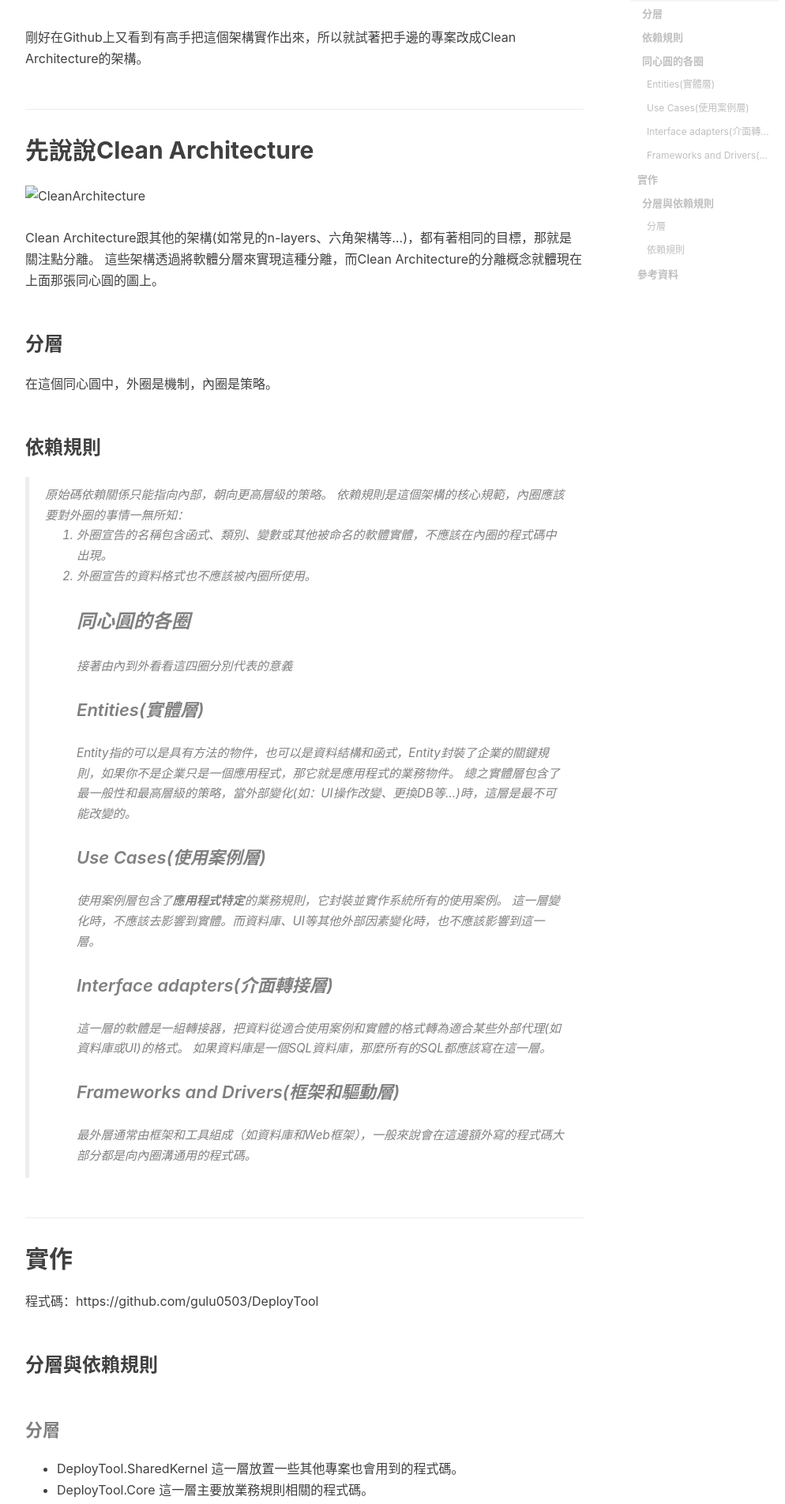
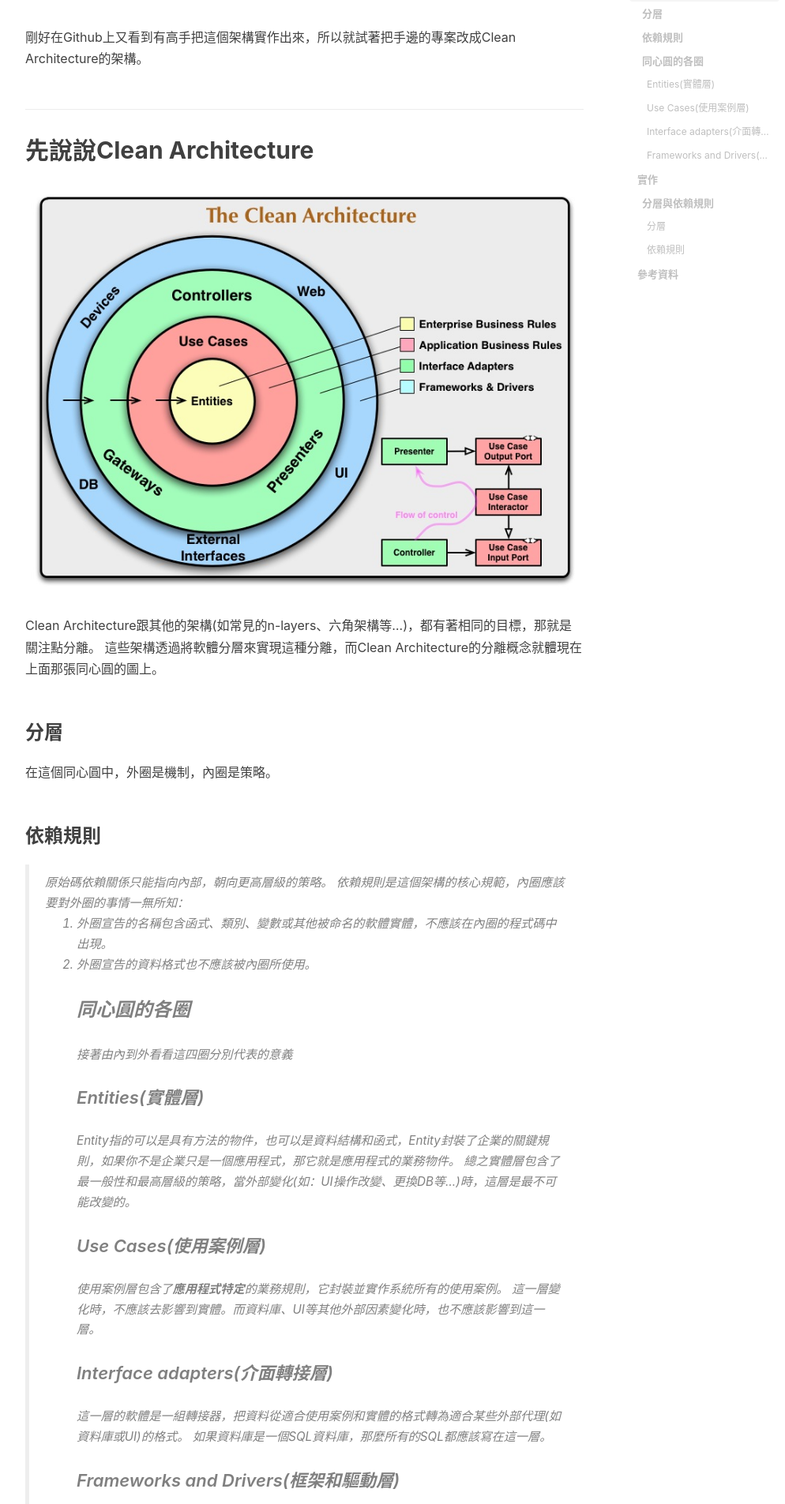
Before and after one commit to gulu0503/gulu0503.github.io, a Jekyll site: the page built from _posts/clean-architecture/2020-08-01-clean-architecture.md, in a window 1280 px wide. Shown: the part 501-2406 px from the top of the page at 79% size, without its empty margins (233-1227 px from the left). Built offline with Jekyll 4.4.1, drawn with Linux system fonts in a browser that asks for light colours; nearby versions of some CDN libraries; comment, search, counter and statistics services are not loaded.

Commit message:
modify Clean Architecture

```diff
--- a/_posts/clean-architecture/2020-08-01-clean-architecture.md
+++ b/_posts/clean-architecture/2020-08-01-clean-architecture.md
@@ -14,7 +14,7 @@ tags:
 剛好在Github上又看到有高手把這個架構實作出來，所以就試著把手邊的專案改成Clean Architecture的架構。
 
 ## 先說說Clean Architecture
-![CleanArchitecture](../../_site/img/in-post/clean-architecture/CleanArchitecture.jpg)
+![CleanArchitecture](/img/in-post/clean-architecture/CleanArchitecture.jpg)
 Clean Architecture跟其他的架構(如常見的n-layers、六角架構等...)，都有著相同的目標，那就是關注點分離。
 這些架構透過將軟體分層來實現這種分離，而Clean Architecture的分離概念就體現在上面那張同心圓的圖上。
 ### 分層
```
